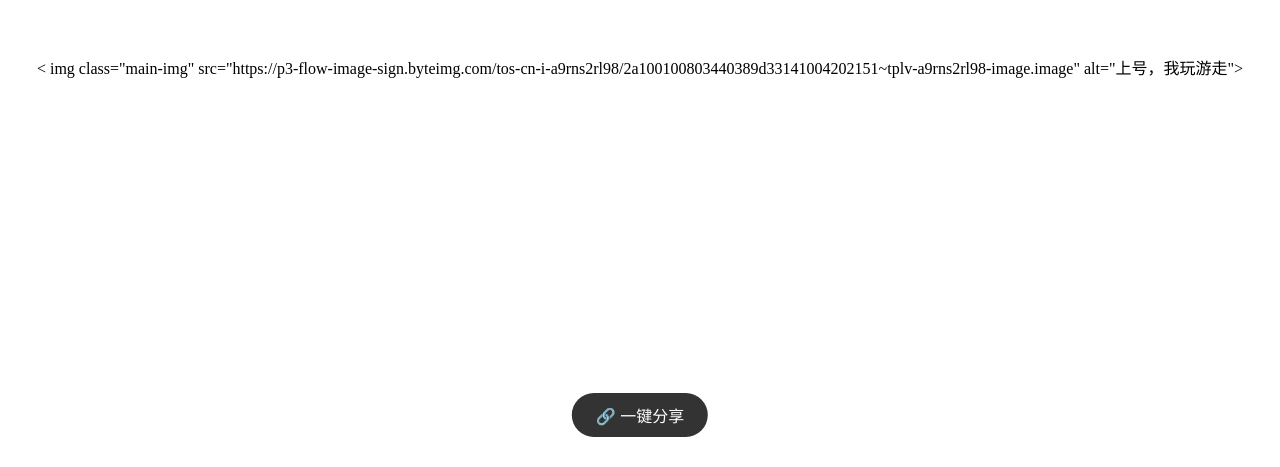
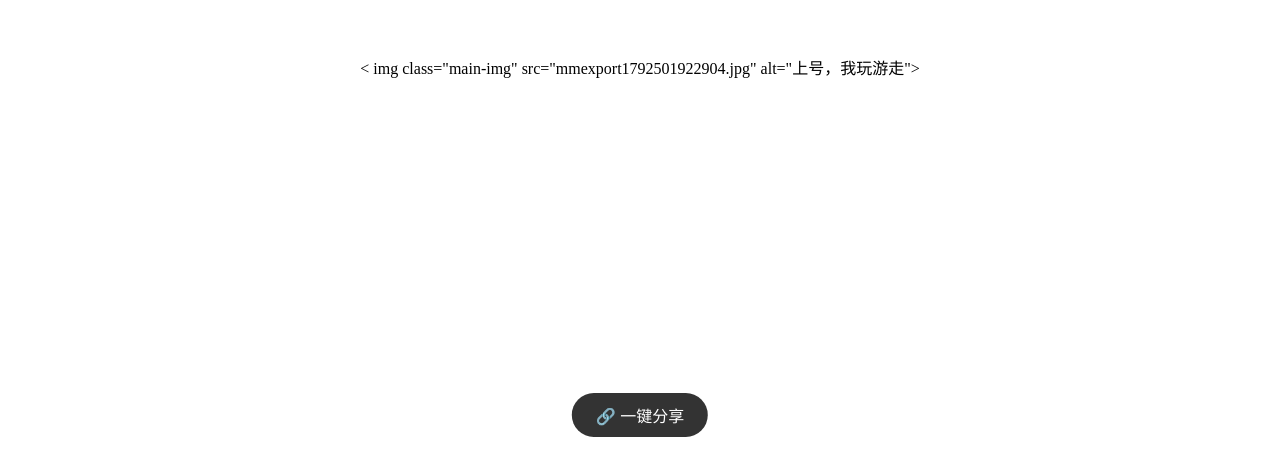
Before and after one commit to Monkey123-svs/wangzhe, a plain HTML site: page index.html in a window 1280 px wide. Shown: the part 333-800 px from the top of the page. Drawn offline with Linux system fonts and the light colour scheme.

Commit message:
Update index.html

```diff
--- a/index.html
+++ b/index.html
@@ -41,7 +41,7 @@
     </style>
 </head>
 <body>
-    < img class="main-img" src="https://p3-flow-image-sign.byteimg.com/tos-cn-i-a9rns2rl98/2a100100803440389d33141004202151~tplv-a9rns2rl98-image.image" alt="上号，我玩游走">
+    < img class="main-img" src="mmexport1792501922904.jpg" alt="上号，我玩游走">
     <button class="share-btn" onclick="sharePic()">🔗 一键分享</button>
 
     <script>
```
